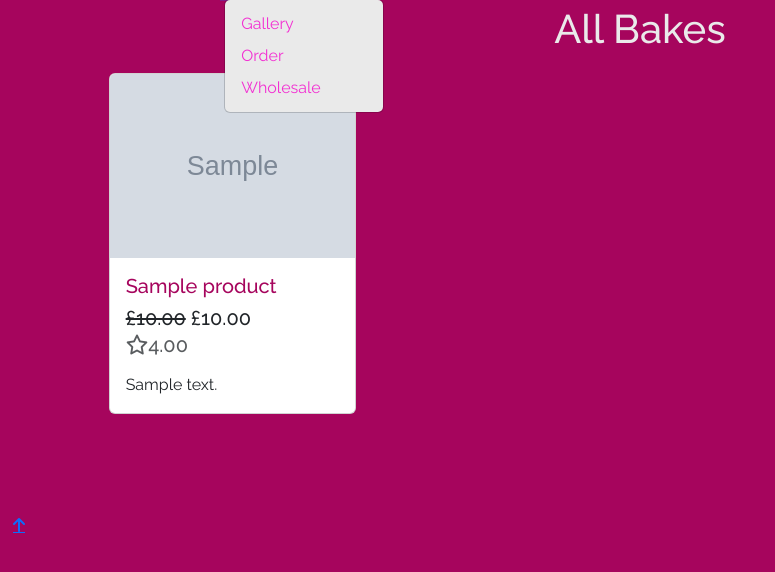
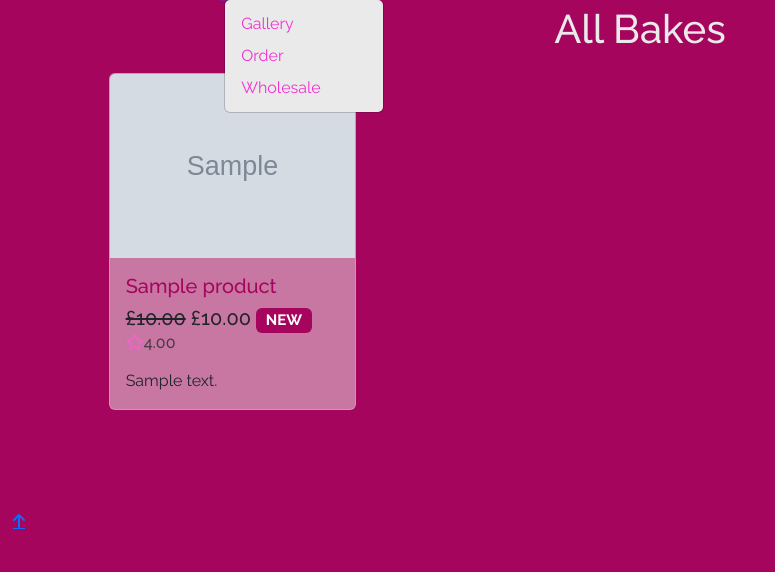
Before and after one commit to JonnyDavison/krumb, a Django app: page /products/ in a window 1280 px wide, after a click on "Bakes". Shown: the part 51-623 px from the top of the page, without its empty margins (0-775 px from the left). Run offline with Django 5.2, Linux system fonts and the light colour scheme; tables that the repository leaves empty hold one stand-in row (values such as "Sample post"); grey boxes marked "Sample" are stand-in pictures; some libraries are stand-ins or nearby versions.

Commit message:
Update models to custom color changes to reflect brand, migrate

```diff
--- a/products/models.py
+++ b/products/models.py
@@ -3,9 +3,12 @@ from django.db import models
 # Create your models here.
 
 LABEL_CHOICES = (
-    ('P', 'primary'),
-    ('S', 'secondary'),
-    ('D', 'danger')
+    ('bg-1', '1'),
+    ('bg-2', '2'),
+    ('bg-3', '3'),
+    ('bg-4', '4'),
+    ('bg-5', '5'),
+    ('bg-6', '6')
 )
 
 TAG_CHOICES = (
@@ -41,7 +44,7 @@ class Product(models.Model):
     has_sizes = models.BooleanField(default=False, null=True, blank=True)
     price = models.DecimalField(max_digits=6, decimal_places=2)
     offer_price = models.DecimalField(max_digits=10, decimal_places=2, null=True, blank=True)
-    label = models.CharField(choices=LABEL_CHOICES, max_length=1, null=True, blank=True)
+    label = models.CharField(choices=LABEL_CHOICES, max_length=4, null=True, blank=True)
     tag = models.CharField(choices=TAG_CHOICES, max_length=1, null=True, blank=True)
     slug = models.SlugField(max_length=254, null=True, blank=True)
     rating = models.DecimalField(max_digits=6, decimal_places=2, null=True, blank=True)
--- a/static/css/base.css
+++ b/static/css/base.css
@@ -42,7 +42,7 @@ body {
 }
 
 .bg1 {
-    background-color: rgb(166, 5, 93) !important;
+    background-color: #a6055d !important;
 }
 
 .bg2 {
@@ -67,8 +67,24 @@ body {
 
 /* Nav Bar  */
 
-.navbrand{
+.navbrand {
     font-weight: 800;
+}
+
+.dropdown-glass {
+    background: rgba(242, 48, 210, 0.45);
+    -webkit-backdrop-filter: blur(14px);
+    backdrop-filter: blur(14px);
+    border: 1px solid rgba(242, 48, 210, 0.225);
+}
+
+.dropdown-item:hover {
+    --bs-dropdown-link-hover-bg: none;
+}
+
+.dropdown-item {
+    --bs-dropdown-link-active-color: none;
+    --bs-dropdown-link-active-bg: none;
 }
 
 /* Brand Logo */
@@ -81,6 +97,11 @@ body {
 .tagline {
     font-size: 1.75rem;
     font-weight: 200;
+}
+
+.nav-logo {
+    height: 100px;
+    width: 100px;
 }
 
 /* Index */
@@ -97,10 +118,31 @@ body {
 
 
 .glass {
-    background: rgba(166,5,93,0.55);
+    background: rgba(166, 5, 93, 0.55);
     -webkit-backdrop-filter: blur(6px);
     backdrop-filter: blur(6px);
-    border: 1px solid rgba(166,5,93,0.275);
+    border: 1px solid rgba(166, 5, 93, 0.275);
+}
+
+
+/* PRODUCTS  */
+
+/* CARDS */
+
+.krumb-card {
+    background: rgba(234, 234, 234, 0.5);
+    -webkit-backdrop-filter: blur(10px);
+    backdrop-filter: blur(10px);
+    border: 1px solid rgba(234, 234, 234, 0.25);
+}
+
+.rating {
+    font-size: medium;
+    color: #0d0d0d;
+}
+
+.rating>p>i {
+    color: #f263cc;
 }
 
 /* MEDIA QUERIES */
```
Also changed, not shown: products/migrations/0002_alter_product_label.py (added).
